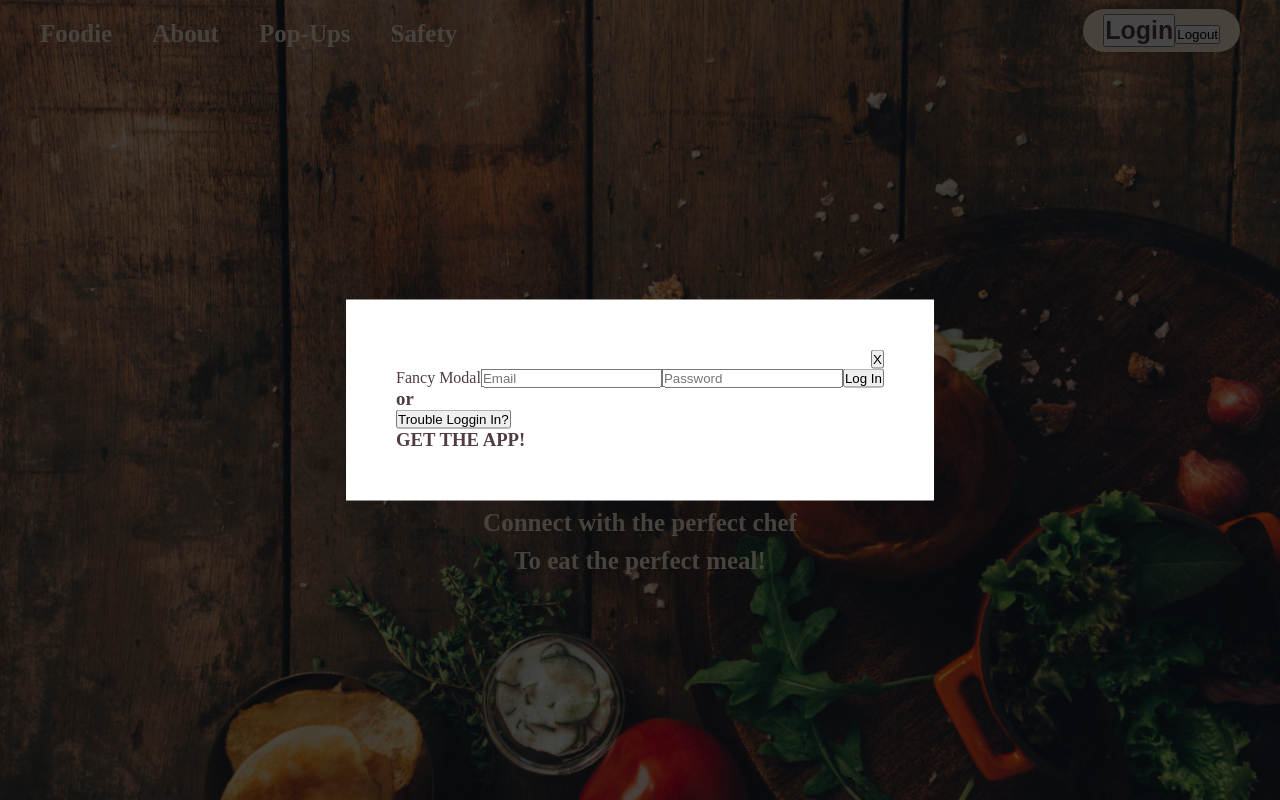
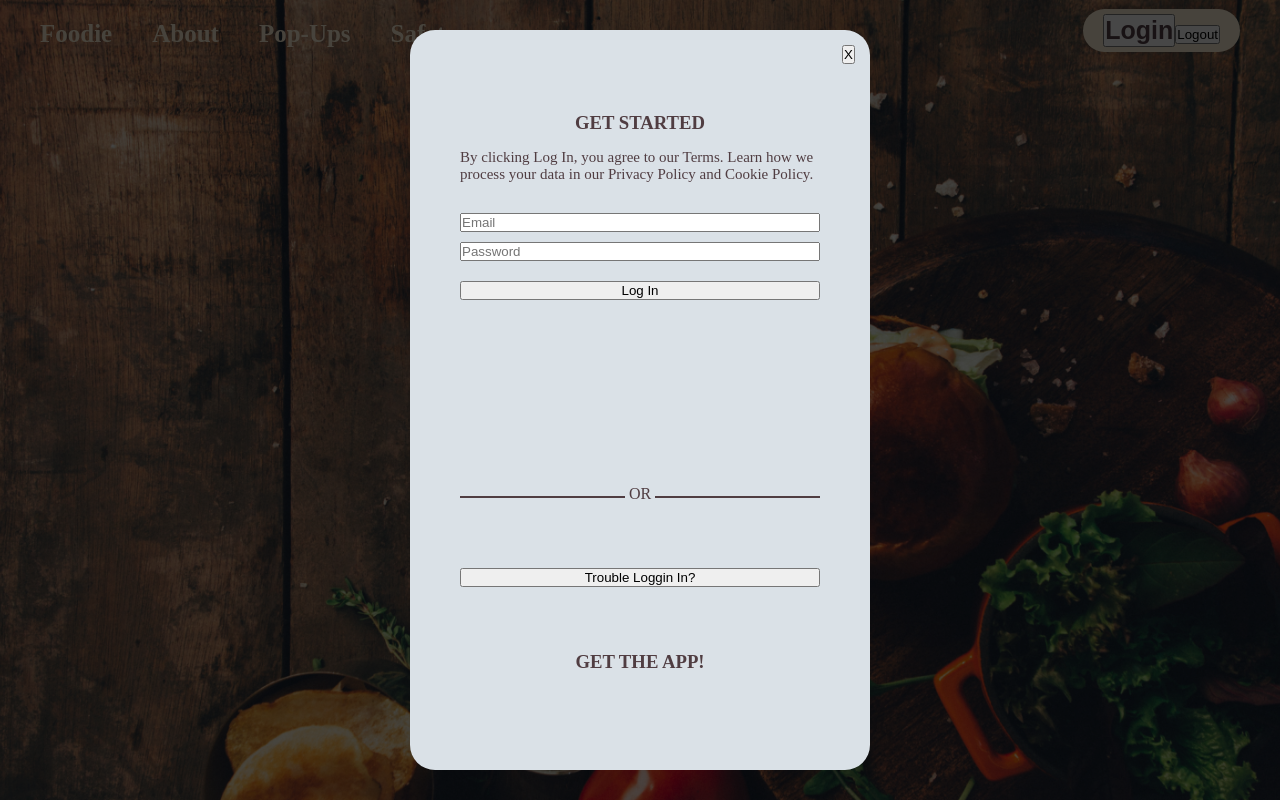
Before and after one commit to FFT-Food-for-Thought/Foodie, a React (Create React App) app: page / in a window 1280 px wide. Both pictures are taken after a click on the button "Login". Shown: the top 800 px of the page. Built offline with nearby package versions, Linux system fonts and the light colour scheme; no server answers; the database is empty.

Commit message:
updated popup and alignments

```diff
--- a/src/Components/Home.js
+++ b/src/Components/Home.js
@@ -1,8 +1,8 @@
-import React, { useState } from 'react';
-import Login from './Login';
-import '../Css/home.css';
-import Footer from './Footer';
-import { logout } from '../db/signup';
+import React, { useState } from "react";
+import Login from "./Login";
+import "../Css/home.css";
+import Footer from "./Footer";
+import { logout } from "../db/signup";
 
 const Home = () => {
   const [isLoginOpen, setLoginIsOpen] = useState(false);
@@ -41,9 +41,10 @@ const Home = () => {
                 Login
               </button>
               <button onClick={logout}>Logout</button>
-              <Login open={isLoginOpen} onClose={() => setLoginIsOpen(false)}>
-                Fancy Modal
-              </Login>
+              <Login
+                open={isLoginOpen}
+                onClose={() => setLoginIsOpen(false)}
+              ></Login>
             </div>
           </div>
         </div>
--- a/src/Components/Login.js
+++ b/src/Components/Login.js
@@ -20,10 +20,17 @@ const Login = ({ open, children, onClose }) => {
           <button onClick={onClose}>X</button>
         </div>
         {children}
-        <input placeholder="Email" id="loginEmail" />
-        <input placeholder="Password" id="loginPassword" />
-        <button onClick={_login}>Log In</button>
-        <h3>or</h3>
+        <div className="form-container">
+          <h3>GET STARTED</h3>
+          <p>
+            By clicking Log In, you agree to our Terms. Learn how we process
+            your data in our Privacy Policy and Cookie Policy.
+          </p>
+          <input placeholder="Email" id="loginEmail" />
+          <input placeholder="Password" id="loginPassword" />
+          <button onClick={_login}>Log In</button>
+        </div>
+        <hr className="or-hr" />
         <button>Trouble Loggin In?</button>
         <h3>GET THE APP!</h3>
       </div>
--- a/src/Css/login.css
+++ b/src/Css/login.css
@@ -3,9 +3,15 @@
   top: 50%;
   left: 50%;
   transform: translate(-50%, -50%);
-  background-color: #fff;
+  background-color: #DAE1E7;
   padding: 50px;
   z-index: 1000;
+  display: flex;
+  flex-direction: column;
+  justify-content: space-around;
+  width: 360px;
+  height: 640px;
+  border-radius: 25px;
 }
 .popup-overlay {
   position: fixed;
@@ -18,6 +24,49 @@
 }
 
 .close-button {
+  position: fixed;
+  top: 0;
+  right: 0;
+  padding: 15px 15px;
+}
+
+.or-hr {
+  border: none;
+  border-top: 2px solid #503D42;
+  color: #503D42;
+  overflow: visible;
+  text-align: center;
+  height: 5px;
+}
+
+.or-hr:after {
+  background: #DAE1E7;
+  content: "OR";
+  padding: 0 4px;
+  position: relative;
+  top: -13px;
+}
+
+.form-container {
   display: flex;
-  justify-content: flex-end;
+  flex-direction: column;
+  height: 320px;
 }
+
+h3 {
+  text-align: center;
+  padding-bottom: 15px;
+}
+
+p {
+  font-size: 15px;
+  padding-bottom: 30px;
+}
+
+#loginEmail {
+  margin-bottom: 10px;
+}
+
+#loginPassword {
+  margin-bottom: 20px;
+}
```
